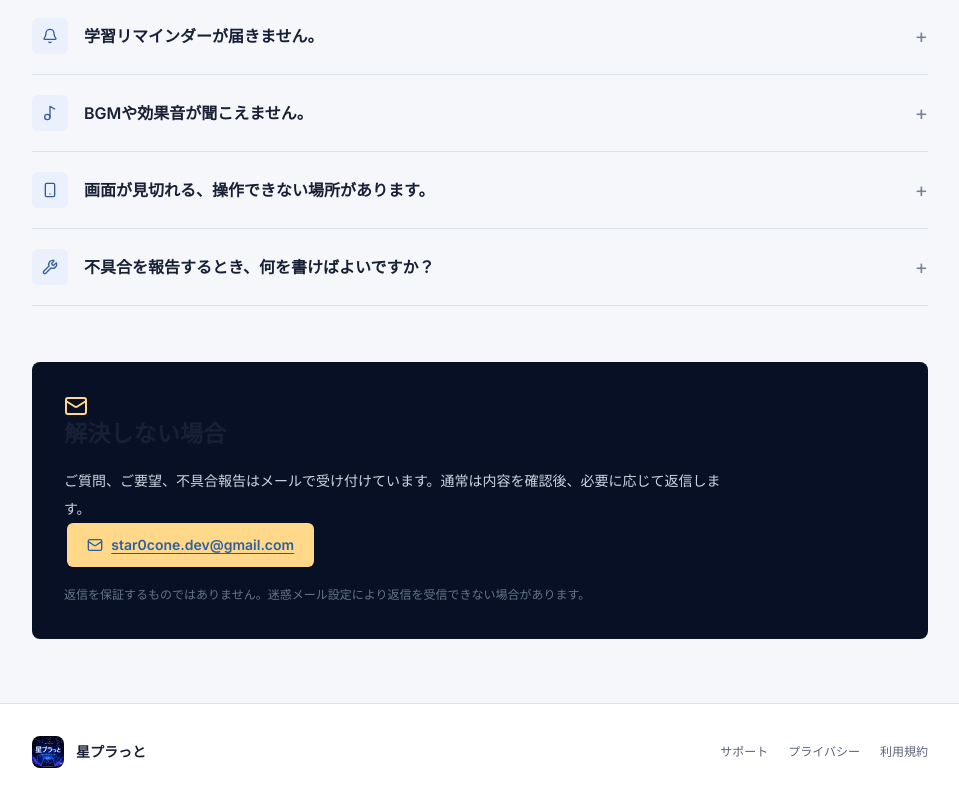
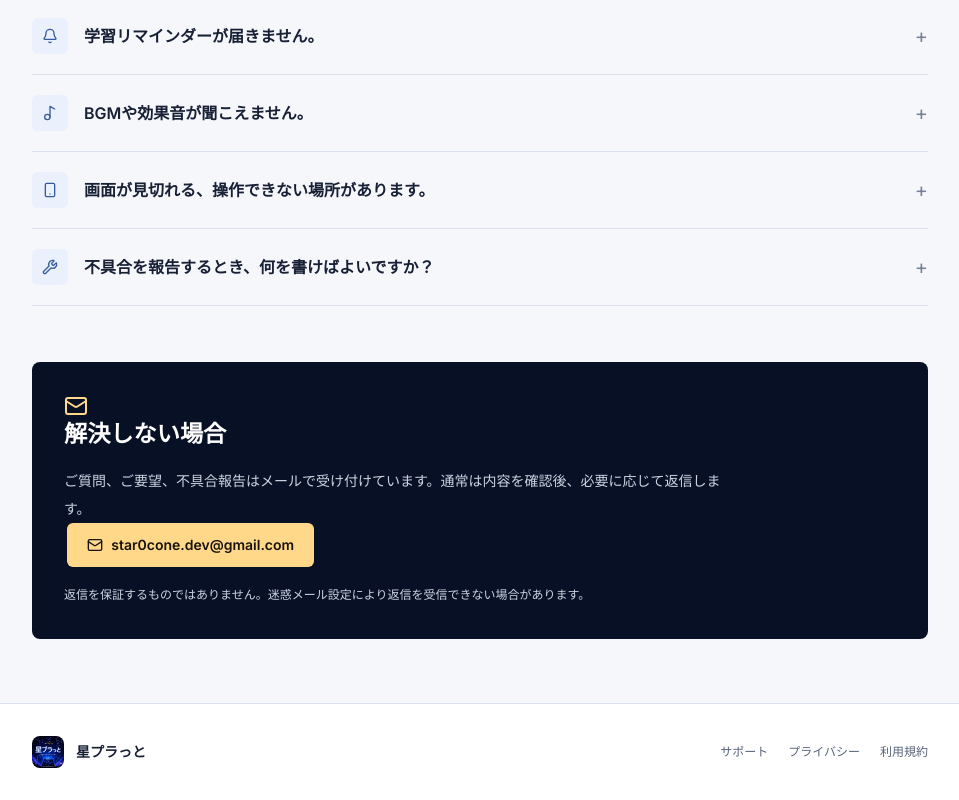
Before and after one commit to peeeeechi/star-t-rain, a Next.js app: page /star-cone/support in a window 1280 px wide. Shown: the part 1023-1823 px from the top of the page, without its empty margins (160-1119 px from the left). Built offline with nearby package versions, Linux system fonts and the light colour scheme; no server answers.

Commit message:
Improve support panel contrast

```diff
--- a/app/star-cone/support/page.tsx
+++ b/app/star-cone/support/page.tsx
@@ -106,20 +106,20 @@ export default function SupportPage() {
         </div>
       </section>
 
-      <section className="mt-14 rounded-lg bg-[#081026] p-6 text-white sm:p-8">
+      <section id="contact" className="mt-14 scroll-mt-24 rounded-lg bg-[#081026] p-6 text-white sm:p-8">
         <Mail className="h-6 w-6 text-[#ffd889]" />
-        <h2 className="mt-5 text-white">解決しない場合</h2>
+        <h2 className="mt-5 !text-white">解決しない場合</h2>
         <p className="mt-3 max-w-2xl text-sm leading-7 text-slate-300">
           ご質問、ご要望、不具合報告はメールで受け付けています。通常は内容を確認後、必要に応じて返信します。
         </p>
         <a
           href="mailto:star0cone.dev@gmail.com?subject=%E6%98%9F%E3%83%97%E3%83%A9%E3%81%A3%E3%81%A8%E3%82%B5%E3%83%9D%E3%83%BC%E3%83%88"
-          className="mt-6 inline-flex items-center gap-2 rounded-md bg-[#ffd889] px-5 py-3 text-sm font-bold text-[#17120b] hover:bg-white"
+          className="mt-6 inline-flex items-center gap-2 rounded-md bg-[#ffd889] px-5 py-3 text-sm font-bold !text-[#17120b] !no-underline hover:bg-white"
         >
           <Mail className="h-4 w-4" />
           star0cone.dev@gmail.com
         </a>
-        <p className="mt-4 text-xs leading-6 text-slate-500">
+        <p className="mt-4 text-xs leading-6 text-slate-300">
           返信を保証するものではありません。迷惑メール設定により返信を受信できない場合があります。
         </p>
       </section>
```
